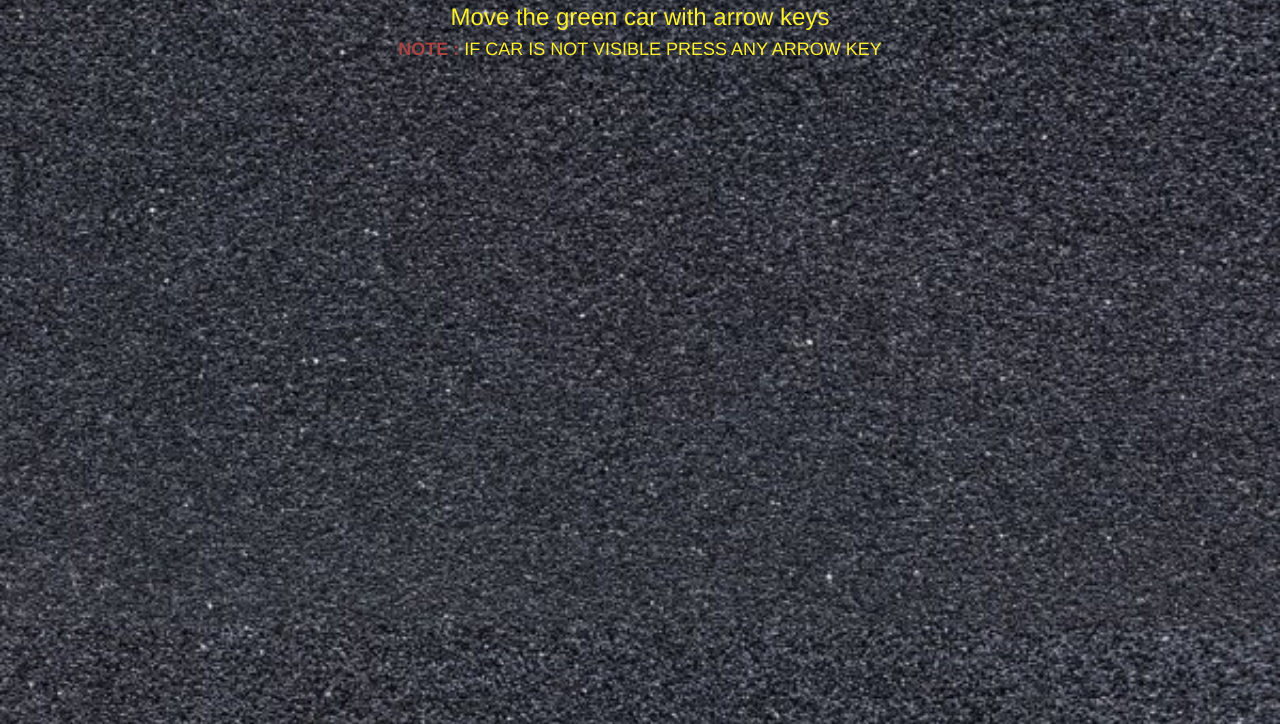
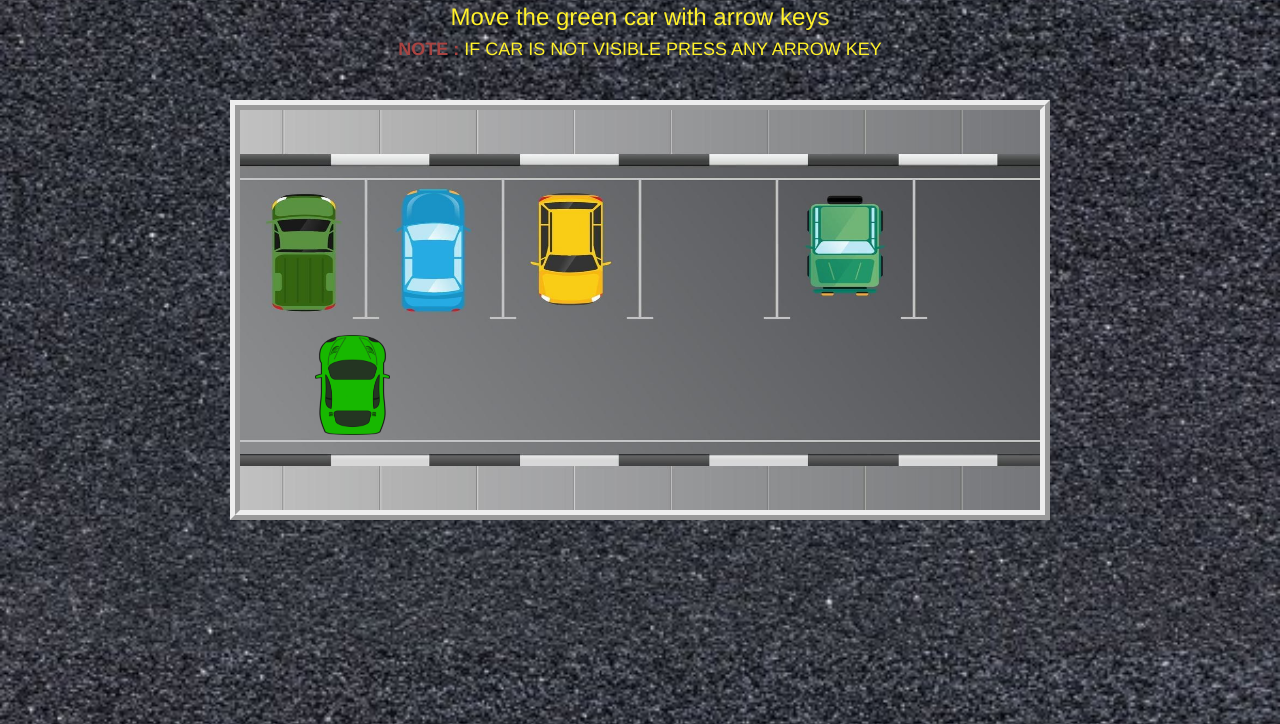
Before and after one commit to whjr1750/Project-85, a plain HTML site: page index.html in a window 1280 px wide. Shown: the part 76-800 px from the top of the page. Drawn offline with nearby package versions, Linux system fonts and the light colour scheme.

Commit message:
Update index.html

```diff
--- a/index.html
+++ b/index.html
@@ -36,7 +36,8 @@ h1,h3,h4
 	<b class="text-danger">NOTE : </b> IF CAR IS NOT VISIBLE PRESS ANY ARROW KEY
 </h4>
 
-	<canvas id="Mycanvas" width="800" height="400"></canvas>
+	<canvas id="myCanvas" width="800" height="400"></canvas>
+	<!-- Change by curriculum team: updated id in canvas tag -->
 
 </center>
 <script src="main.js">
```
